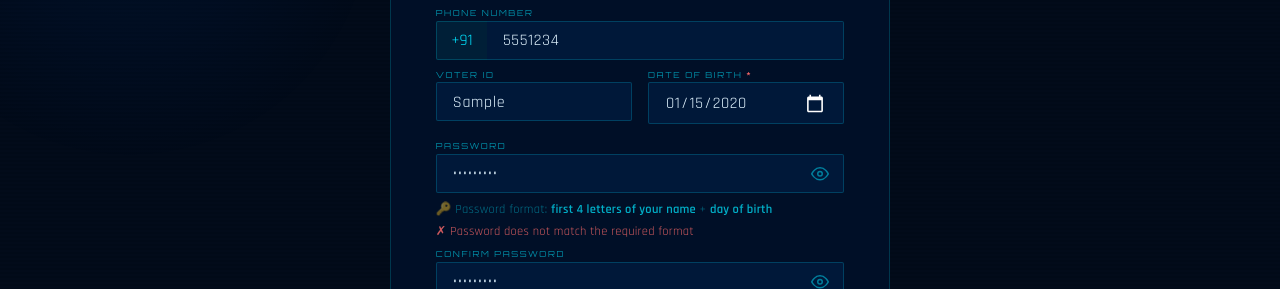
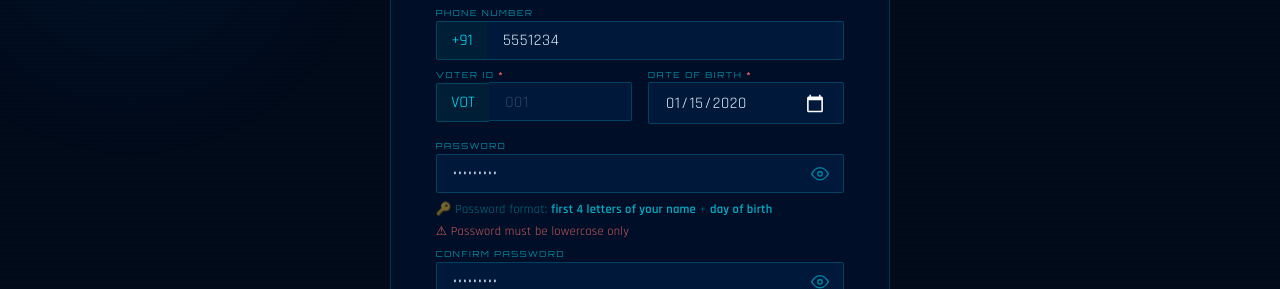
Before and after one commit to kavithasiddesh2003-collab/Online-Voting-System, a React (Create React App) app in the folder frontend/: page /register in a window 1280 px wide. Both pictures are taken after typing "Sample", "5551234", "Sample", "2020-01-15", "Sample123", "Sample123" into the empty fields and a click on the button "CREATE VOTER ACCOUNT". Shown: the part 216-505 px from the top of the page. Built offline with nearby package versions, Linux system fonts and the light colour scheme.

Commit message:
Updated files

```diff
--- a/frontend/src/components/Login.js
+++ b/frontend/src/components/Login.js
@@ -27,6 +27,7 @@ function Login({ onLogin }) {
   const handleVoterLogin = async (e) => {
     e.preventDefault();
     setMsg(''); setError('');
+    if (/[A-Z]/.test(password)) { setError('Password must be lowercase only.'); return; }
     try {
       const res = await api.post('/auth', { phone: `+91${phone.trim()}`, password, otp: otp.trim() });
       const { token, user } = res.data;
@@ -134,6 +135,7 @@ function Login({ onLogin }) {
               <div style={{ display: 'flex', alignItems: 'stretch' }}>
                 <span style={{ padding: '0.75rem 0.9rem', background: 'rgba(0,229,255,0.08)', border: '1px solid rgba(0,229,255,0.2)', borderRight: 'none', borderRadius: '2px 0 0 2px', color: '#00e5ff', fontSize: '1rem', userSelect: 'none' }}>+91</span>
                 <input type="tel" inputMode="numeric" maxLength={10} value={phone}
+                  onKeyDown={(e) => { if (/^[0-9]$/.test(e.key) && phone.length >= 10) e.preventDefault(); }}
                   onChange={(e) => setPhone(e.target.value.replace(/\D/g, '').slice(0, 10))}
                   style={{ borderRadius: '0 2px 2px 0', flex: 1 }} required />
               </div>
@@ -150,6 +152,9 @@ function Login({ onLogin }) {
                     : <svg width="18" height="18" viewBox="0 0 24 24" fill="none" stroke="currentColor" strokeWidth="2"><path d="M1 12s4-8 11-8 11 8 11 8-4 8-11 8-11-8-11-8z"/><circle cx="12" cy="12" r="3"/></svg>}
                 </button>
               </div>
+              {password && /[A-Z]/.test(password) && (
+                <div className="lg-sent-badge" style={{ color: '#ff6b6b' }}>⚠ Password must be lowercase only</div>
+              )}
             </div>
             <div className="lg-otp-row">
               <div className="lg-field">
--- a/frontend/src/components/Register.js
+++ b/frontend/src/components/Register.js
@@ -1,4 +1,4 @@
-import React, { useState } from 'react';
+import React, { useState, useEffect } from 'react';
 import { Link, useNavigate } from 'react-router-dom';
 import api from '../api';
 
@@ -22,10 +22,21 @@ function Register() {
   const [showTerms, setShowTerms] = useState(false);
   const [message, setMessage]     = useState('');
   const [error, setError]         = useState('');
+  const [phoneTaken, setPhoneTaken] = useState(false);
   const navigate = useNavigate();
 
   const autoPassword  = generatePassword(fullName, dob);
   const passwordReady = autoPassword.length >= 2;
+
+  useEffect(() => {
+    if (phone.length !== 10) { setPhoneTaken(false); return; }
+    const t = setTimeout(() => {
+      api.get('/check-phone', { params: { phone: `+91${phone}` } })
+        .then(r => setPhoneTaken(!!r.data.exists))
+        .catch(() => {});
+    }, 400);
+    return () => clearTimeout(t);
+  }, [phone]);
 
   const handleSubmit = async (e) => {
     e.preventDefault();
@@ -33,6 +44,8 @@ function Register() {
     if (!agree)                        { setError('Please accept the terms to continue.'); return; }
     if (!fullName.trim())              { setError('Enter your full name.'); return; }
     if (!phone || phone.length !== 10) { setError('Enter a valid 10-digit phone number.'); return; }
+    if (phoneTaken)                    { setError('This phone number is already registered.'); return; }
+    if (voterId.length !== 6) { setError('Voter ID is required: VOT followed by exactly 3 digits.'); return; }
     if (!dob)                          { setError('Date of birth is required.'); return; }
     const today = new Date();
     const birth = new Date(dob);
@@ -41,13 +54,14 @@ function Register() {
     if (age < 18)                      { setError('You must be at least 18 years old to register.'); return; }
     if (!passwordReady)                 { setError('Please enter your full name and date of birth first to set your password.'); return; }
     if (!password)                     { setError('Please enter your password.'); return; }
+    if (/[A-Z]/.test(password))        { setError('Password must be lowercase only.'); return; }
     if (password !== autoPassword)     { setError('Password must follow the format: first 4 letters of your name + day of birth.'); return; }
     if (password !== confirm)          { setError('Passwords do not match.'); return; }
     try {
       const response = await api.post('/register', {
         name:     fullName.trim(),
         phone:    `+91${phone}`,
-        voter_id: voterId.trim() || undefined,
+        voter_id: voterId,
         dob,
         password,
       });
@@ -161,16 +175,37 @@ function Register() {
               <input className="rg-input" type="tel" inputMode="numeric"
                 style={{ borderRadius: '0 2px 2px 0', borderLeft: 'none', flex: 1 }}
                 maxLength={10} placeholder=""
+                onKeyDown={e => { if (/^[0-9]$/.test(e.key) && phone.length >= 10) e.preventDefault(); }}
                 value={phone} onChange={e => setPhone(e.target.value.replace(/\D/g, '').slice(0, 10))} required />
             </div>
+            {phoneTaken && (
+              <div className="rg-hint" style={{ color: 'rgba(255,107,107,0.8)' }}>
+                ⚠ This phone number is already registered
+              </div>
+            )}
           </div>
 
           {/* Voter ID + DOB */}
           <div className="rg-row2" style={{ marginBottom: '1rem' }}>
             <div className="rg-field" style={{ marginBottom: 0 }}>
-              <label>Voter ID</label>
-              <input className="rg-input" type="text" placeholder=""
-                autoComplete="off" value={voterId} onChange={e => setVoterId(e.target.value)} />
+              <label>Voter ID <span style={{ color: '#ff6b6b' }}>*</span></label>
+              <div className="rg-phone-row">
+                <span className="rg-prefix">VOT</span>
+                <input className="rg-input" type="text" inputMode="numeric"
+                  style={{ borderRadius: '0 2px 2px 0', borderLeft: 'none', flex: 1 }}
+                  maxLength={3} placeholder="001"
+                  autoComplete="off"
+                  value={voterId.replace(/^VOT/, '')}
+                  onChange={e => {
+                    const digits = e.target.value.replace(/\D/g, '').slice(0, 3);
+                    setVoterId(digits ? 'VOT' + digits : '');
+                  }} />
+              </div>
+              {voterId && voterId.length !== 6 && (
+                <div className="rg-hint" style={{ color: 'rgba(255,107,107,0.8)' }}>
+                  ⚠ Enter exactly 3 digits after VOT
+                </div>
+              )}
             </div>
             <div className="rg-field" style={{ marginBottom: 0 }}>
               <label>Date of Birth <span style={{ color: '#ff6b6b' }}>*</span></label>
@@ -196,12 +231,17 @@ function Register() {
             <div className="rg-hint">
               🔑 Password format: <strong>first 4 letters of your name</strong> + <strong>day of birth</strong>
             </div>
-            {password && passwordReady && password !== autoPassword && (
+            {password && /[A-Z]/.test(password) && (
+              <div className="rg-hint" style={{ color: 'rgba(255,107,107,0.8)', marginTop: '0.2rem' }}>
+                ⚠ Password must be lowercase only
+              </div>
+            )}
+            {password && !/[A-Z]/.test(password) && passwordReady && password !== autoPassword && (
               <div className="rg-hint" style={{ color: 'rgba(255,107,107,0.8)', marginTop: '0.2rem' }}>
                 ✗ Password does not match the required format
               </div>
             )}
-            {password && passwordReady && password === autoPassword && (
+            {password && !/[A-Z]/.test(password) && passwordReady && password === autoPassword && (
               <div className="rg-hint" style={{ color: 'rgba(0,229,255,0.8)', marginTop: '0.2rem' }}>
                 ✓ Password is correct
               </div>
```
Also changed, not shown: 1 other file (tests, documents, lock files or other folders).
